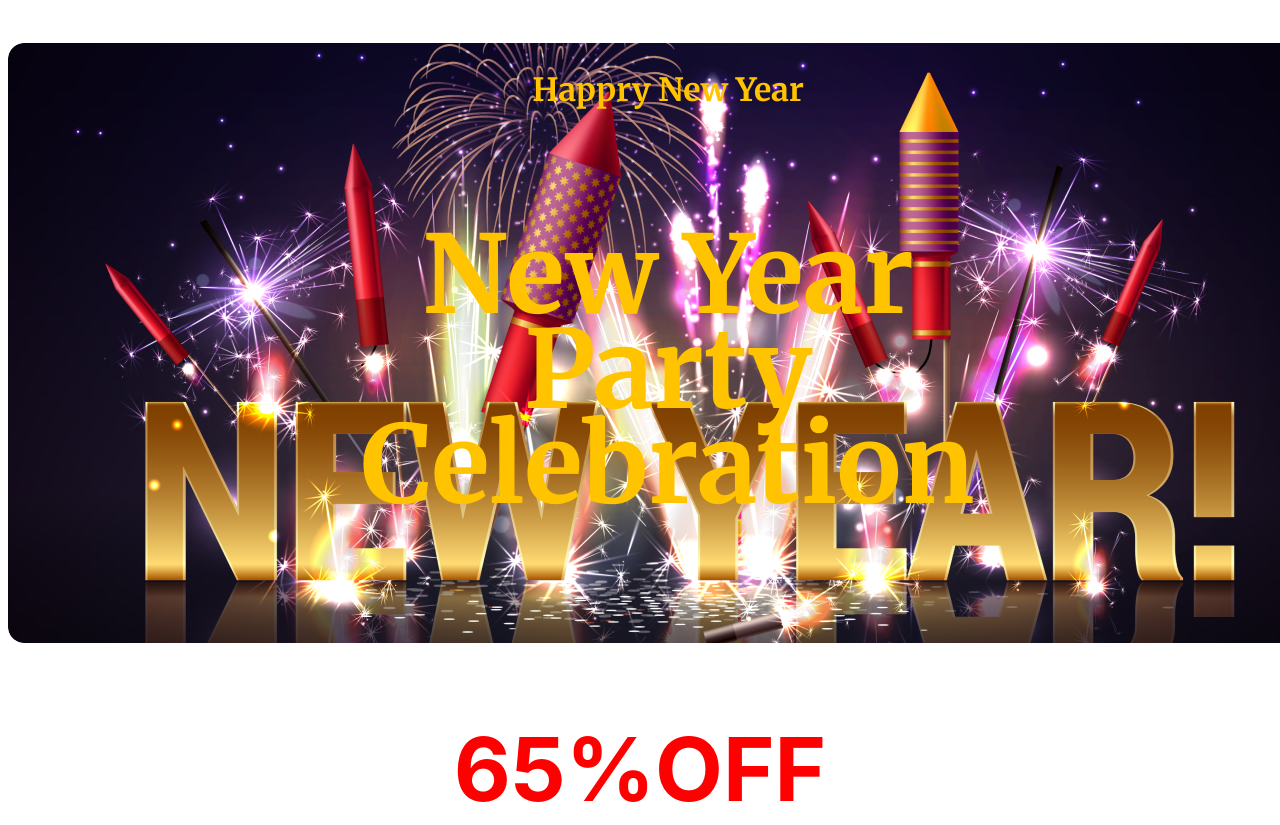
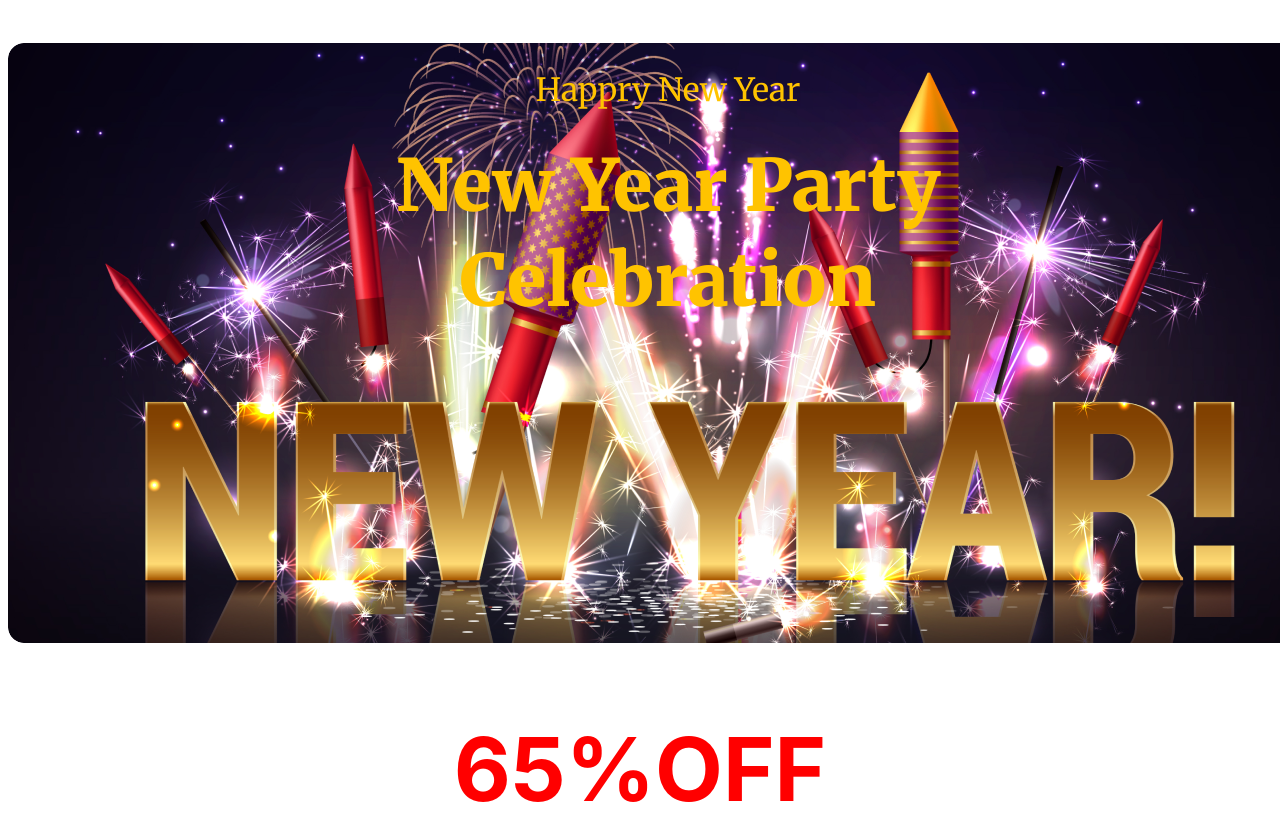
Before and after one commit to ruhula73/assignment-repo-1, a plain HTML site: page index.html in a window 1280 px wide. Shown: the top 825 px of the page. Drawn offline with Linux system fonts and the light colour scheme; files that its build step writes are made by us from their sources.

Commit message:
currection of css

```diff
--- a/index.html
+++ b/index.html
@@ -15,10 +15,8 @@
     </header>
     <main>
       <section class="background">
-        <div>
-            <div class="banner-title"><h4>Happry New Year</h4></div>
-            <div class="banner-itmes"><h2>New Year Party Celebration</h2></div>
-        </div>
+            <h4 class="banner-title">Happry New Year</h4>
+            <h2 class="banner-itmes">New Year Party Celebration</h2>
       </section>
       <section>
           <h1 class="offer">65%OFF</h1>
```
Also changed, not shown: style.css (renamed from resources/images/style.css).
